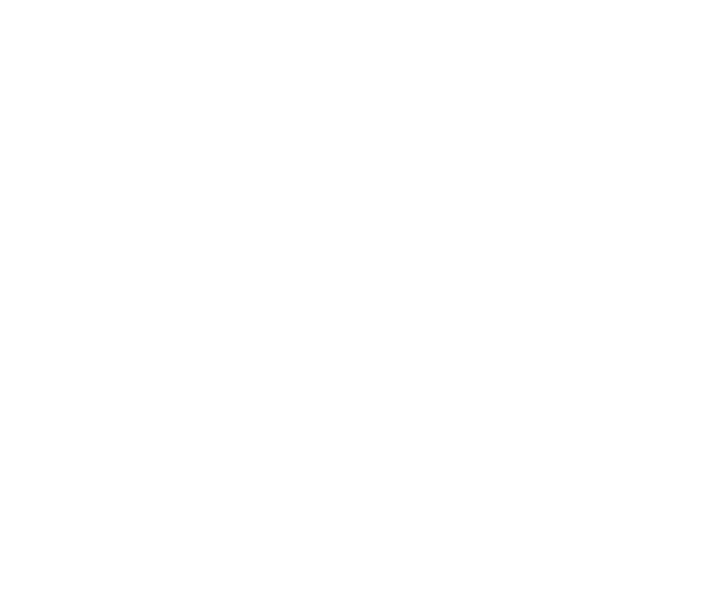
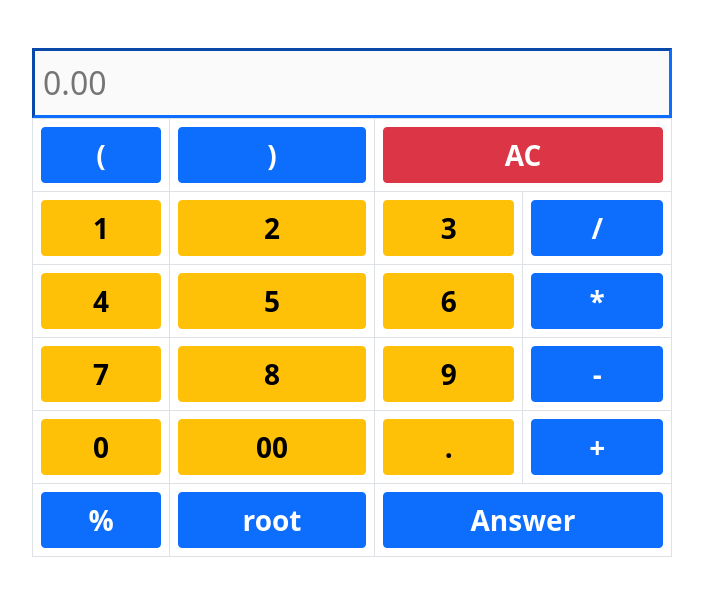
Before and after one commit to rahimuj570/simple-calculator-DOM-JS, a plain HTML site: page index.html in a window 1280 px wide. Shown: the whole page, without its empty margins (288-991 px from the left). Drawn offline with nearby package versions, Linux system fonts and the light colour scheme.

Commit message:
html structure added

```diff
--- a/index.html
+++ b/index.html
@@ -16,6 +16,103 @@
     />
   </head>
   <body>
+    <div class="text-center my-5">
+      <input
+        disabled
+        placeholder="0.00"
+        class="p-2 disable fs-2 border-3 border-primary w-50"
+        id="screen"
+        type="text"
+      />
+      <div class="text-center d-flex justify-content-center">
+        <table class="w-50 text-center table table-bordered">
+          <thead>
+            <tr>
+              <th scope="col">
+                <button class="w-100 fw-bold fs-3 btn btn-primary">(</button>
+              </th>
+              <th scope="col">
+                <button class="w-100 fw-bold fs-3 btn btn-primary">)</button>
+              </th>
+              <th colspan="2" scope="col">
+                <button class="w-100 fw-bold fs-3 btn btn-danger">AC</button>
+              </th>
+            </tr>
+          </thead>
+          <tbody>
+            <tr>
+              <td>
+                <button class="w-100 fw-bold fs-3 btn btn-warning">1</button>
+              </td>
+              <td>
+                <button class="w-100 fw-bold fs-3 btn btn-warning">2</button>
+              </td>
+              <td>
+                <button class="w-100 fw-bold fs-3 btn btn-warning">3</button>
+              </td>
+              <td>
+                <button class="w-100 fw-bold fs-3 btn btn-primary">/</button>
+              </td>
+            </tr>
+            <tr>
+              <td>
+                <button class="w-100 fw-bold fs-3 btn btn-warning">4</button>
+              </td>
+              <td>
+                <button class="w-100 fw-bold fs-3 btn btn-warning">5</button>
+              </td>
+              <td>
+                <button class="w-100 fw-bold fs-3 btn btn-warning">6</button>
+              </td>
+              <td>
+                <button class="w-100 fw-bold fs-3 btn btn-primary">*</button>
+              </td>
+            </tr>
+            <tr>
+              <td>
+                <button class="w-100 fw-bold fs-3 btn btn-warning">7</button>
+              </td>
+              <td>
+                <button class="w-100 fw-bold fs-3 btn btn-warning">8</button>
+              </td>
+              <td>
+                <button class="w-100 fw-bold fs-3 btn btn-warning">9</button>
+              </td>
+              <td>
+                <button class="w-100 fw-bold fs-3 btn btn-primary">-</button>
+              </td>
+            </tr>
+            <tr>
+              <td>
+                <button class="w-100 fw-bold fs-3 btn btn-warning">0</button>
+              </td>
+              <td>
+                <button class="w-100 fw-bold fs-3 btn btn-warning">00</button>
+              </td>
+              <td>
+                <button class="w-100 fw-bold fs-3 btn btn-warning">.</button>
+              </td>
+              <td>
+                <button class="w-100 fw-bold fs-3 btn btn-primary">+</button>
+              </td>
+            </tr>
+            <tr>
+              <td>
+                <button class="w-100 fw-bold fs-3 btn btn-primary">%</button>
+              </td>
+              <td>
+                <button class="w-100 fw-bold fs-3 btn btn-primary">root</button>
+              </td>
+              <td colspan="2">
+                <button class="w-100 fw-bold fs-3 btn btn-primary">
+                  Answer
+                </button>
+              </td>
+            </tr>
+          </tbody>
+        </table>
+      </div>
+    </div>
     <!-- JavaScript Linked -->
     <script src="./script.js"></script>
   </body>
```
